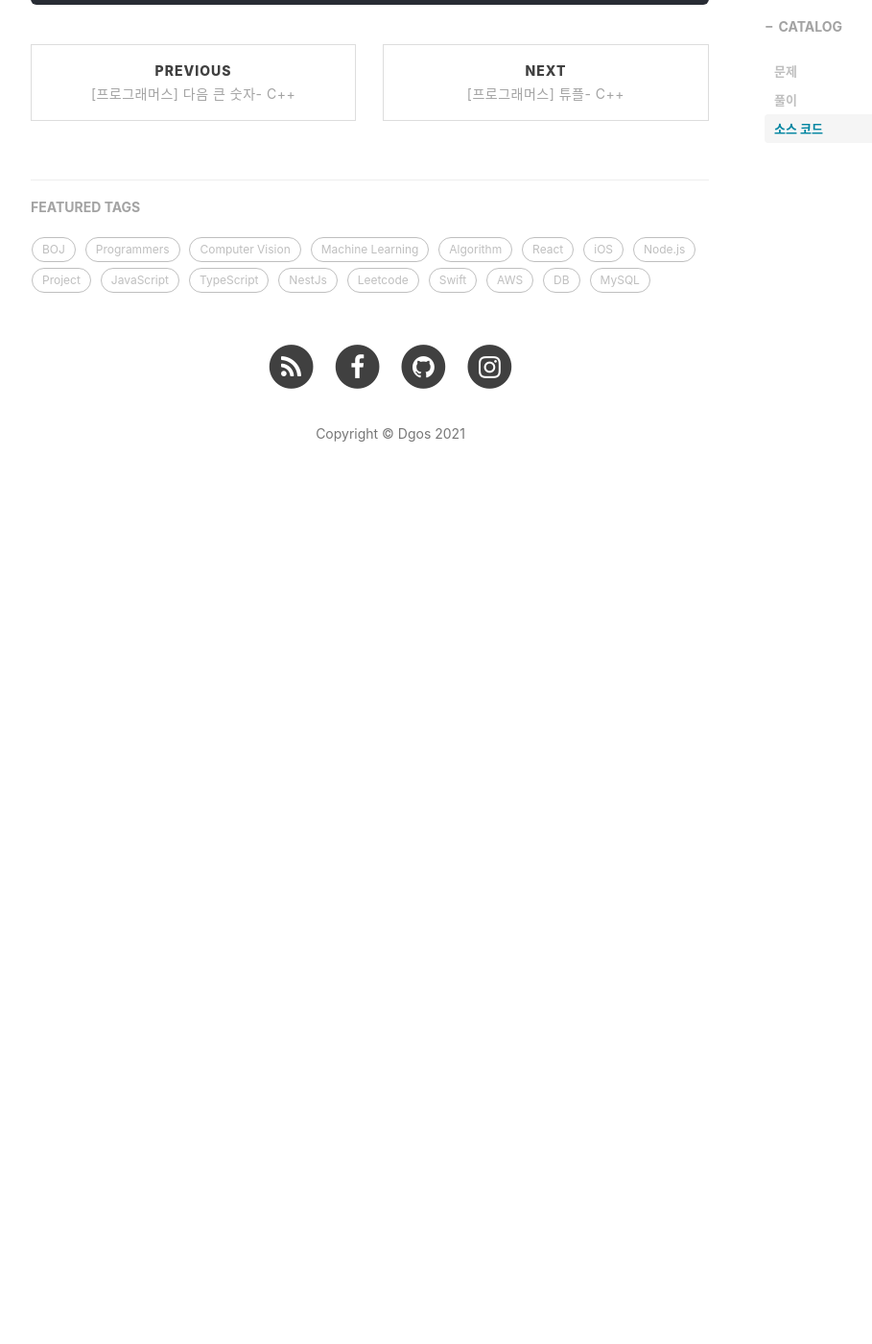
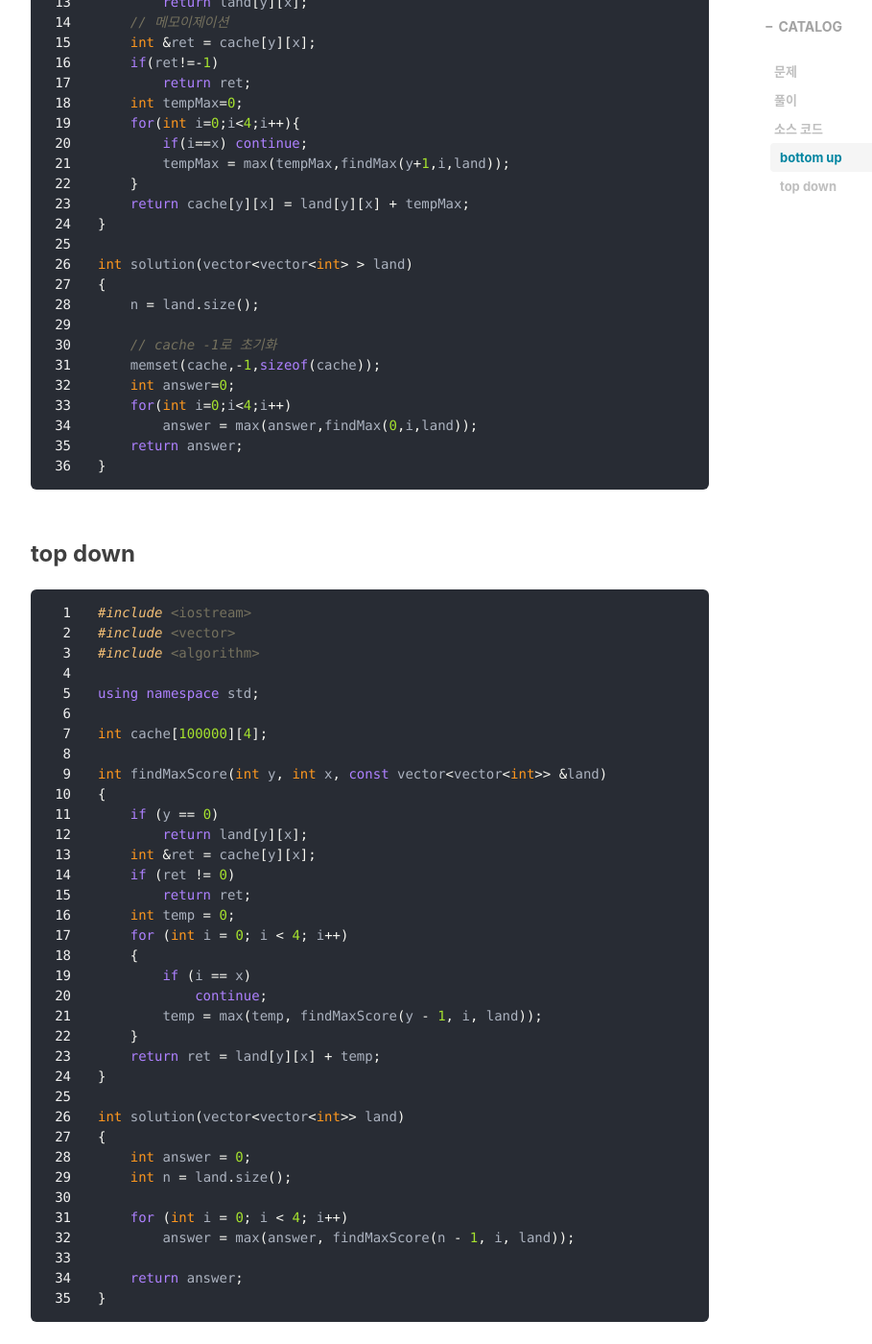
Before and after one commit to donggoolosori/donggoolosori.github.io, a Jekyll site: the page built from _posts/2020-12-20-landeating.md, in a window 1280 px wide and 1400 px high, scrolled down 2167 px. Shown: the whole window at 96% size, without its empty margins (233-1142 px from the left). Built offline with Jekyll 4.4.1, drawn with Linux system fonts in a browser that asks for light colours; nearby versions of some CDN libraries; some web fonts are replaced; comment, search, counter and statistics services are not loaded; before the commit the page ends 2723 px from its top, so only the background shows below that; some of the changed text lies outside the part shown.

Commit message:
Add code

````diff
--- a/_posts/2020-12-20-landeating.md
+++ b/_posts/2020-12-20-landeating.md
@@ -12,7 +12,8 @@ tags:
 # 문제
 [땅따먹기](https://programmers.co.kr/learn/courses/30/lessons/12913)
 # 풀이
-DP를 사용하여 풀이했습니다. 다음은 DP를 구현한 재귀함수입니다.
+DP를 사용하여 풀이했습니다.
+다음은 ```bottom up``` 방식의 재귀함수입니다.
 ```c++
 int findMax(int y,int x,vector<vector<int>> &land){
     // 기저사례
@@ -30,9 +31,28 @@ int findMax(int y,int x,vector<vector<int>> &land){
     return cache[y][x] = land[y][x] + tempMax;
 }
 ```
-cache 배열에 계산 된 값을 저장해서 중복되는 재귀함수의 호출을 막아줍니다.
+다음은 ```top down``` 방식의 재귀함수입니다.
+```c++
+int findMaxScore(int y, int x, const vector<vector<int>> &land)
+{
+    if (y == 0)
+        return land[y][x];
+    int &ret = cache[y][x];
+    if (ret != 0)
+        return ret;
+    int temp = 0;
+    for (int i = 0; i < 4; i++)
+    {
+        if (i == x)
+            continue;
+        temp = max(temp, findMaxScore(y - 1, i, land));
+    }
+    return ret = land[y][x] + temp;
+}
+```
 
 # 소스 코드
+### bottom up
 ```c++
 #include <iostream>
 #include <vector>
@@ -71,3 +91,41 @@ int solution(vector<vector<int> > land)
     return answer;
 }
 ```
+### top down
+```c++
+#include <iostream>
+#include <vector>
+#include <algorithm>
+
+using namespace std;
+
+int cache[100000][4];
+
+int findMaxScore(int y, int x, const vector<vector<int>> &land)
+{
+    if (y == 0)
+        return land[y][x];
+    int &ret = cache[y][x];
+    if (ret != 0)
+        return ret;
+    int temp = 0;
+    for (int i = 0; i < 4; i++)
+    {
+        if (i == x)
+            continue;
+        temp = max(temp, findMaxScore(y - 1, i, land));
+    }
+    return ret = land[y][x] + temp;
+}
+
+int solution(vector<vector<int>> land)
+{
+    int answer = 0;
+    int n = land.size();
+
+    for (int i = 0; i < 4; i++)
+        answer = max(answer, findMaxScore(n - 1, i, land));
+
+    return answer;
+}
+```
````
